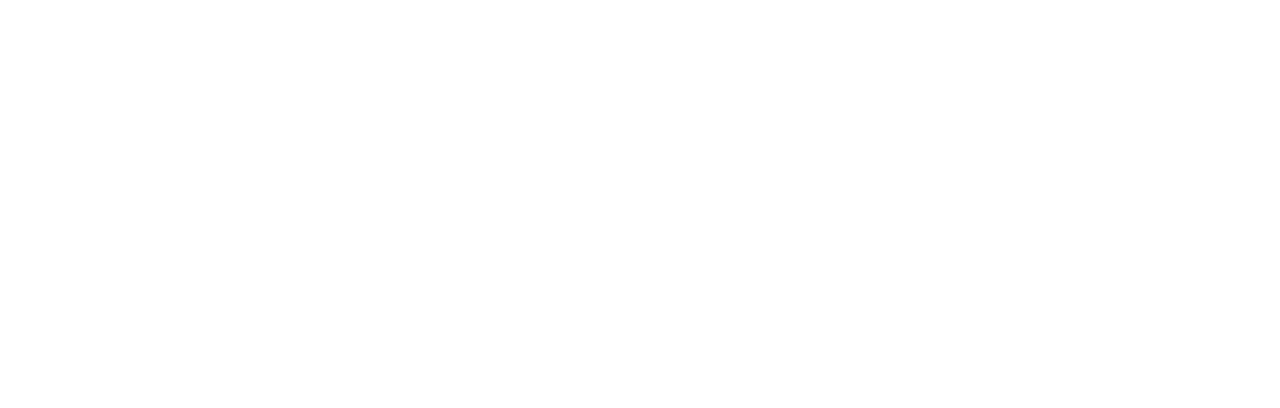
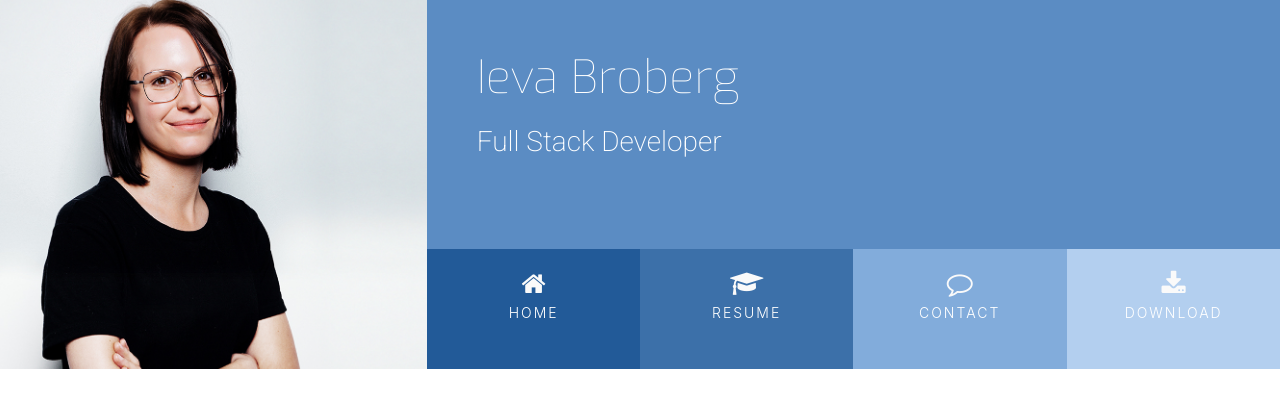
Before and after one commit to EvaBroberg/Resume-page-practice, a plain HTML site: page index.html in a window 1280 px wide. Drawn offline with nearby package versions, Linux system fonts and the light colour scheme.

Commit message:
Created navigation

```diff
--- /dev/null
+++ b/assets/css/style.css
@@ -0,0 +1,117 @@
+@import url('https://fonts.googleapis.com/css?family=Roboto:100,200,300,400,500,600,700|Exo:100,200,300,400,500,600,700');
+
+/*-----------------------------------------------------------------Colours */
+
+.bg-color-name-title {
+	background-color: #5B8CC3;
+}
+
+.ui-menu-color-home {
+	background-color: #225A98;
+}
+
+.ui-menu-color-resume {
+	background-color: #3C70A9;
+}
+
+.ui-menu-color-contact {
+	background-color: #82ACDB;
+}
+
+.ui-menu-color-download {
+	background-color: #B3CFEF;
+}
+
+/*-----------------------------------------------------------------Heading */
+
+header {
+	margin: 0;
+}
+
+.heading {
+	margin-left: 50px;
+
+}
+
+.logo {
+	background: url("../images/IevaB.jpg");
+	background-position: center;
+	background-repeat: no-repeat;
+	background-size: cover;
+	min-height: 360px;
+	transition: all .5s ease-in-out;
+	-moz-transition: all .5s ease-in-out;
+	-webkit-transition: all .5s ease-in-out;
+}
+
+.name {
+	font-family: "Exo", sans-serif;
+	font-weight: 100;
+	font-size: 46px;
+	margin-top: 50px;
+	color: #fff;
+}
+
+.title {
+	font-family: "Roboto", sans-serif;
+	font-weight: 200;
+	font-size: 28px;
+	margin-top: 20px;
+	margin-bottom: 90px;
+	color: #fff;
+}
+
+.list-inline-item:not(:last-child) {
+    margin: 0;
+}
+
+.menucontainer {
+	font-size: 0;
+}
+
+#nav {
+	margin: 0;
+}
+
+#nav li {
+	font-size: 14px;
+	padding: 0;
+}
+
+.menuitem {
+	height: 120px;
+	text-align: center;
+	padding: 0;
+}
+
+.menuitem a {
+	width: 100%;
+	text-decoration: none;
+	color: #fff;
+	height: 120px;
+}
+
+.menuitem a i {
+	padding-top: 22px;
+	display: block;
+	color: #fafafa;
+	font-size: 26px;
+}
+
+.menuitem span {
+	display: block;
+	width: 100%;
+	padding-top: 5px;
+	text-align: center;
+	text-transform: uppercase;
+	font-size: 14px;
+	font-weight: 300;
+	letter-spacing: 2px;
+}
+
+/*-----------------------------------------------------------------Hover.css */
+
+.hvr-sweep-to-bottom:before {
+	background: #365E8A;
+	height: 120px;
+}
--- a/index.html
+++ b/index.html
@@ -5,17 +5,55 @@
 	<meta name="viewport" content="width=device-width, initial-scale=1.0">
 	<meta http-equiv="X-UA-Compatible" content="ie=edge">
 	<link rel="stylesheet" type="text/css" href="https://stackpath.bootstrapcdn.com/bootstrap/4.3.1/css/bootstrap.min.css">
+	<link rel="stylesheet" type="text/css" href="https://cdnjs.cloudflare.com/ajax/libs/hover.css/2.3.1/css/hover-min.css">
 	<link rel="stylesheet" type="text/css" href="https://stackpath.bootstrapcdn.com/font-awesome/4.7.0/css/font-awesome.min.css">
+	<link rel="stylesheet" type="text/css" href="assets/css/style.css">
 	<title>Ieva Broberg Resume</title>
 </head>
 <body>
 	<header>
+		<div class="row no-gutters">
+			<a href="index.html" class="col-md-4 logo">
 
+			</a>
+			<div class="col-md-8">
+				<div class="row no-gutters bg-color-name-title">
+					<div class="col heading">
+						<h1 class="name">Ieva Broberg</h1>
+						<h2 class="title">Full Stack Developer</h2>
+					</div>
+				</div>
+				<div class="row no-gutters">
+					<div class="col">
+						<ul id="nav" class="list-inline menucontainer">
+							<li class="col-6 col-sm-3 ui-menu-color-home list-inline-item menuitem">
+								<a href="#" class="hvr-sweep-to-bottom"><i class="fa fa-home" aria-hidden="true"></i><span>Home</span></a>
+							</li>
+							<li class="col-6 col-sm-3 ui-menu-color-resume list-inline-item menuitem">
+								<a href="#" class="hvr-sweep-to-bottom"><i class="fa fa-graduation-cap" aria-hidden="true"></i><span>Resume</span></a>
+							</li>
+							<li class="col-6 col-sm-3 ui-menu-color-contact list-inline-item menuitem">
+								<a href="#" class="hvr-sweep-to-bottom"><i class="fa fa-comment-o" aria-hidden="true"></i><span>Contact</span></a>
+							</li>
+							<li class="col-6 col-sm-3 ui-menu-color-download list-inline-item menuitem">
+								<a href="#" class="hvr-sweep-to-bottom"><i class="fa fa-download" aria-hidden="true"></i><span>Download</span></a>
+							</li>
+
+						</ul>
+
+					</div>
+
+				</div>
+
+			</div>
+		</div>
 	</header>
+
 
 	<section>
 
 	</section>
+
 
 	<footer>
 
```
Also changed, not shown: assets/images/IevaB.jpg (added), 1 other file.
